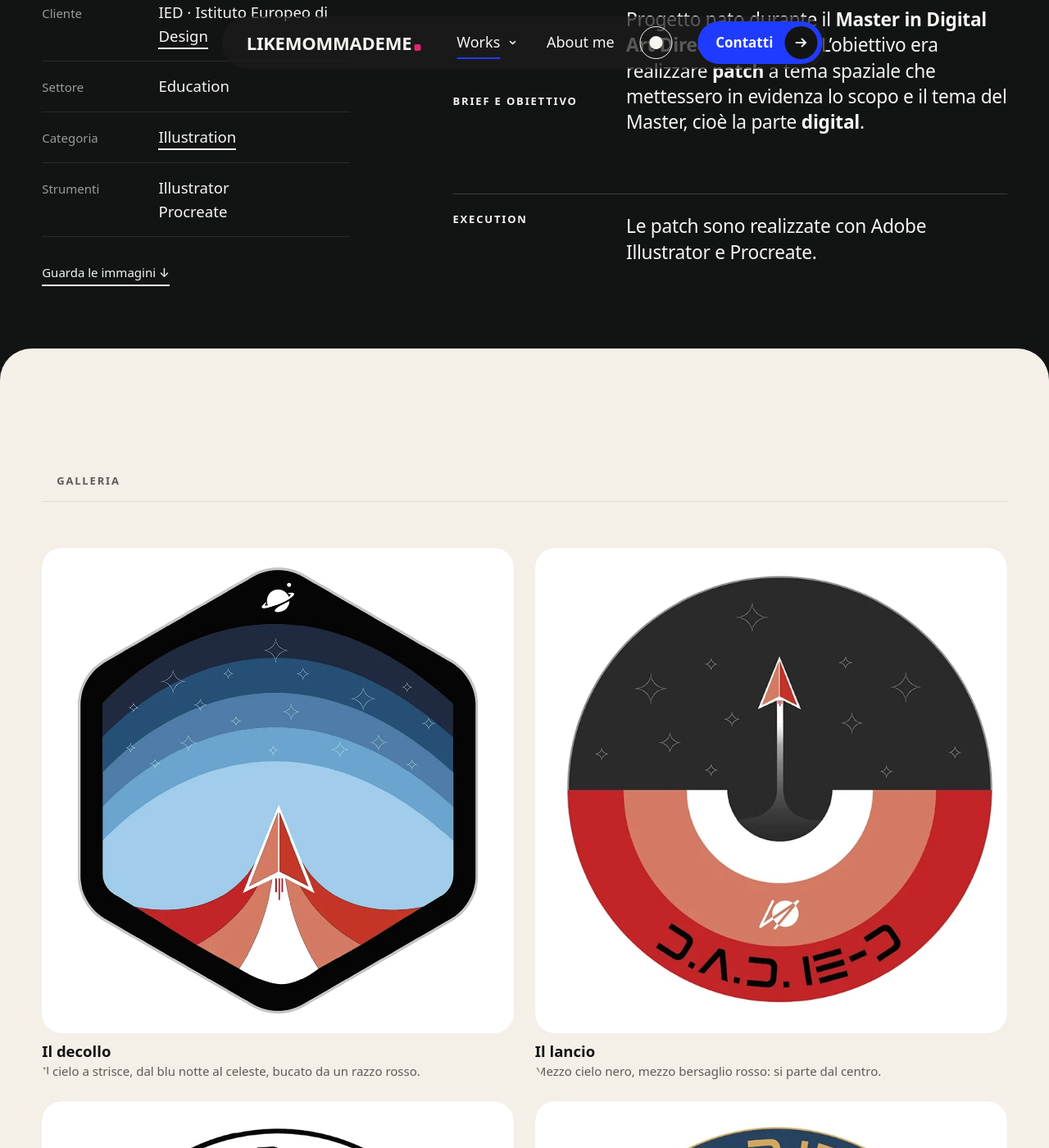
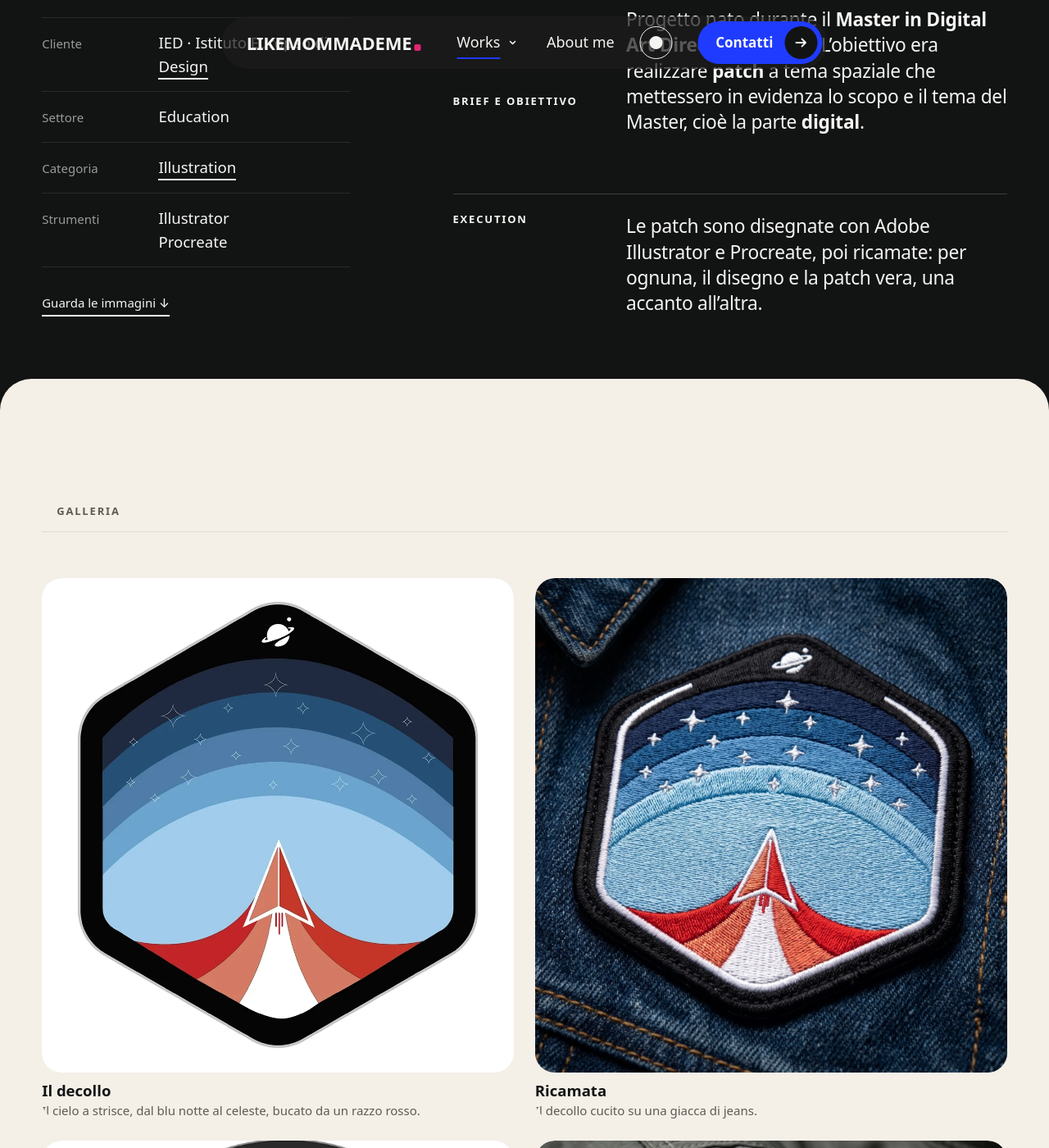
Before and after one commit to likemommademe/likemommademe.github.io, a Jekyll site: the page built from _progetti/patch.md, in a window 1280 px wide and 1400 px high, scrolled down 943 px. Shown: the whole window at 82% size. Built offline with Jekyll 4.4.1, drawn with Linux system fonts in a browser that asks for light colours; some web fonts are replaced; some of the changed text lies outside the part shown.

Commit message:
Patch: ogni disegno affiancato dalla patch ricamata
Co-Authored-By: Claude Opus 5.5 <noreply@anthropic.com>

```diff
--- a/_progetti/patch.md
+++ b/_progetti/patch.md
@@ -11,9 +11,9 @@ domanda_en: "A space mission, stitched on your sleeve."
 body_en: |
   Born during the **Master in Digital Art Direction** at IED. The brief: design space-themed **patches** that bring out the purpose and theme of the Master, its **digital** side.
 execution: |
-  Le patch sono realizzate con Adobe Illustrator e Procreate.
+  Le patch sono disegnate con Adobe Illustrator e Procreate, poi ricamate: per ognuna, il disegno e la patch vera, una accanto all'altra.
 execution_en: |
-  The patches were made with Adobe Illustrator and Procreate.
+  The patches were drawn in Adobe Illustrator and Procreate, then embroidered: for each one, the drawing and the real patch side by side.
 galleria:
   - type: "foto"
     immagine: "/assets/uploads/patch-esagono.webp"
@@ -23,12 +23,26 @@ galleria:
     didascalia: "Il cielo a strisce, dal blu notte al celeste, bucato da un razzo rosso."
     didascalia_en: "A striped sky, from midnight to sky blue, pierced by a red rocket."
   - type: "foto"
+    immagine: "/assets/uploads/patch-esagono-ricamata.webp"
+    formato: "meta"
+    titolo: "Ricamata"
+    titolo_en: "Embroidered"
+    didascalia: "Il decollo cucito su una giacca di jeans."
+    didascalia_en: "Lift-off, stitched on a denim jacket."
+  - type: "foto"
     immagine: "/assets/uploads/patch-razzo.webp"
     formato: "meta"
     titolo: "Il lancio"
     titolo_en: "The launch"
     didascalia: "Mezzo cielo nero, mezzo bersaglio rosso: si parte dal centro."
     didascalia_en: "Half black sky, half red target: we launch from the centre."
+  - type: "foto"
+    immagine: "/assets/uploads/patch-razzo-ricamata.webp"
+    formato: "meta"
+    titolo: "Ricamata"
+    titolo_en: "Embroidered"
+    didascalia: "Il lancio sulla manica di un bomber."
+    didascalia_en: "The launch, on a bomber jacket sleeve."
   - type: "foto"
     immagine: "/assets/uploads/patch-astronauta.webp"
     formato: "meta"
@@ -37,12 +51,26 @@ galleria:
     didascalia: "Il casco, la luna e un saluto con due dita: la patch del 2021."
     didascalia_en: "The helmet, the moon and a two-finger salute: the 2021 patch."
   - type: "foto"
+    immagine: "/assets/uploads/patch-astronauta-ricamata.webp"
+    formato: "meta"
+    titolo: "Ricamata"
+    titolo_en: "Embroidered"
+    didascalia: "L'astronauta ricamato, con il saluto e tutto."
+    didascalia_en: "The astronaut embroidered, salute and all."
+  - type: "foto"
     immagine: "/assets/uploads/patch-pianeta.webp"
     formato: "meta"
     titolo: "Il pianeta"
     titolo_en: "The planet"
     didascalia: "Un pianeta ocra e una scia di stelle: l'atterraggio."
     didascalia_en: "An ochre planet and a trail of stars: the landing."
+  - type: "foto"
+    immagine: "/assets/uploads/patch-pianeta-ricamata.webp"
+    formato: "meta"
+    titolo: "Ricamata"
+    titolo_en: "Embroidered"
+    didascalia: "Il pianeta in filo ocra e blu."
+    didascalia_en: "The planet in ochre and blue thread."
 strumenti:
   - Illustrator
   - Procreate
```
Also changed, not shown: riassunto-cms.md (+1 -0 lines), assets/uploads/patch-astronauta-ricamata.webp (added), assets/uploads/patch-esagono-ricamata.webp (added), assets/uploads/patch-pianeta-ricamata.webp (added), assets/uploads/patch-razzo-ricamata.webp (added).
